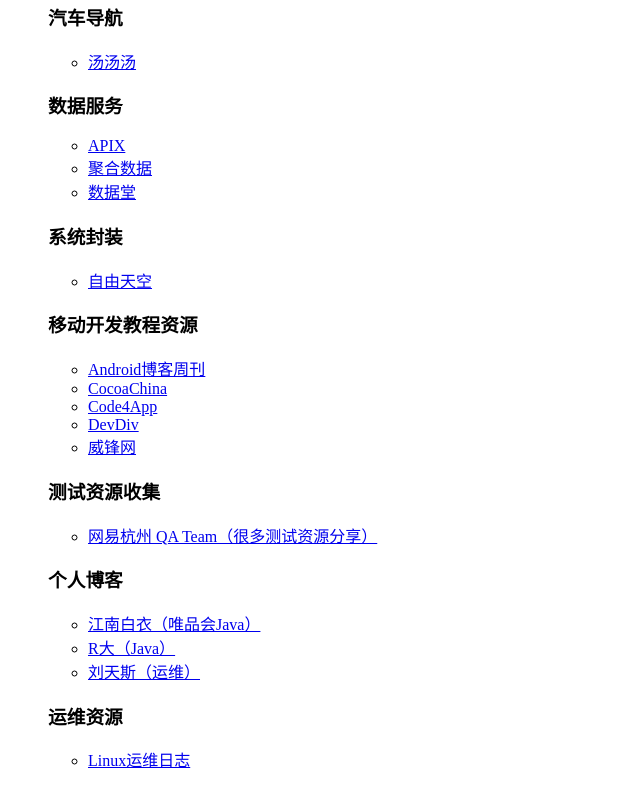
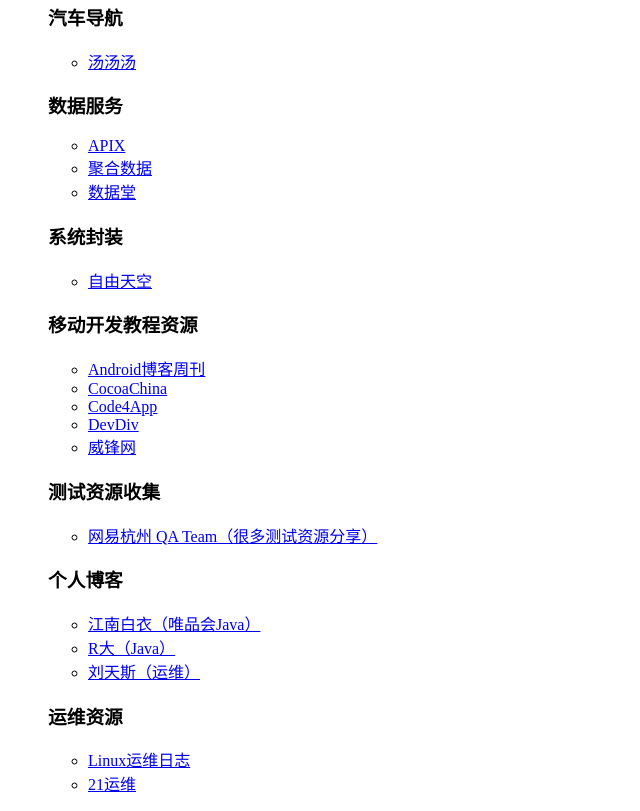
Before and after one commit to easonjim/MyLinkFavorites, a plain HTML site: page index.html in a window 1280 px wide. Shown: the part 6617-7428 px from the top of the page, without its empty margins (0-640 px from the left). Before the commit the page ends 7404 px from the top, so only its background shows below. Drawn offline with Linux system fonts and the light colour scheme.

Commit message:
Update index.html

```diff
--- a/index.html
+++ b/index.html
@@ -397,6 +397,7 @@
                 <h3>运维资源</h3>
                 <ul>
                     <li><a href="https://www.centos.bz/" target="_blank">Linux运维日志</a></li>
+                    <li><a href="http://www.21yunwei.com/" target="_blank">21运维</a></li>
                 </ul>
             </div>
         </li>
```
